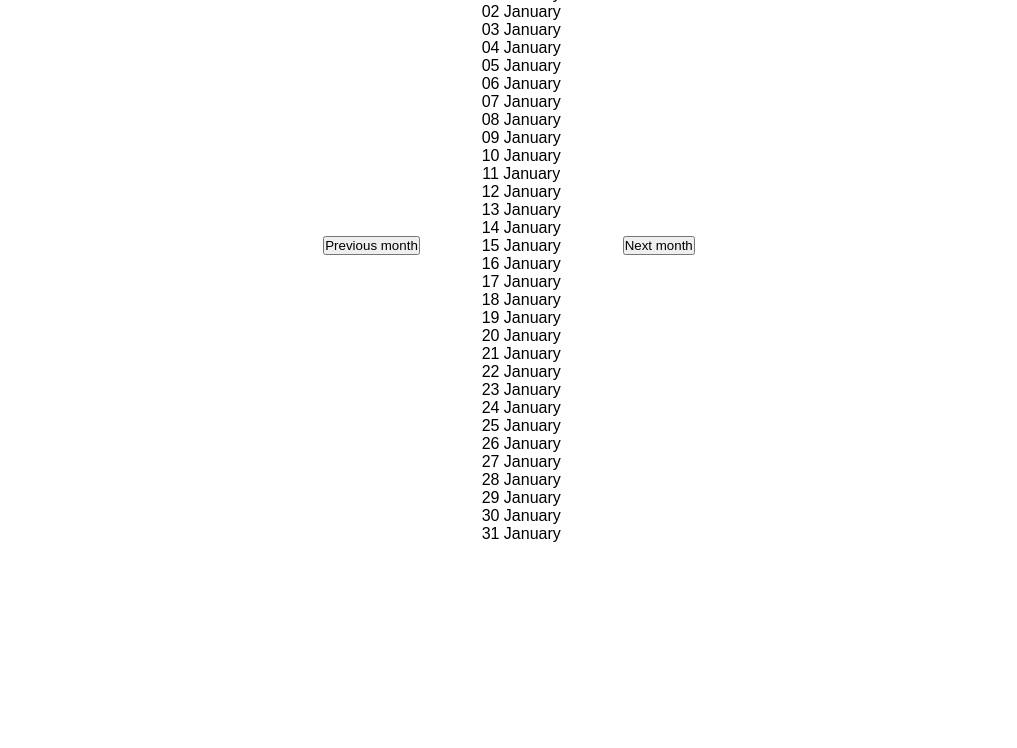
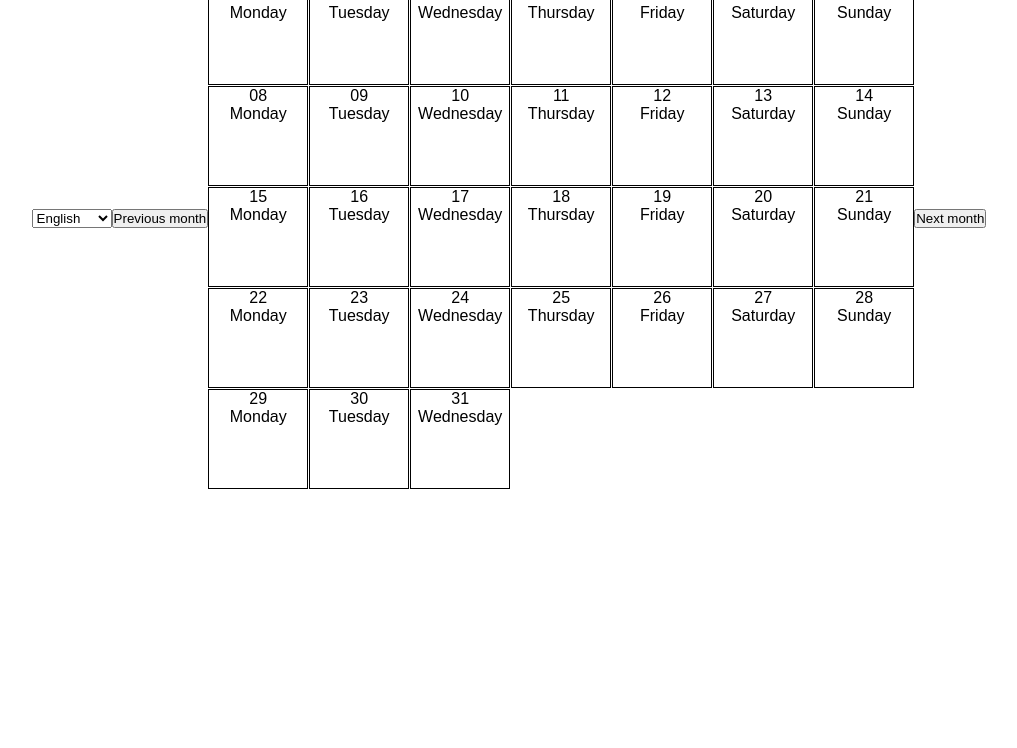
Before and after one commit to BenoitGaudieri/ajax-ex-calendar, a plain HTML site: page index.html in a window 1280 px wide. Shown: the part 52-800 px from the top of the page, without its empty margins (131-1148 px from the left). Drawn offline with nearby package versions, Linux system fonts and the light colour scheme; no server answers.

Commit message:
base grid style

```diff
--- a/css/index.css
+++ b/css/index.css
@@ -23,3 +23,20 @@ li.holiday {
 .month-list {
     list-style: none;
 }
+
+.month,
+.month-list {
+    text-transform: capitalize;
+}
+
+.month-list {
+    display: grid;
+    gap: 1px;
+    grid-template-columns: repeat(7, 100px);
+}
+
+.month-list li {
+    width: 100px;
+    height: 100px;
+    border: 1px solid #000;
+}
--- a/index.html
+++ b/index.html
@@ -4,7 +4,9 @@
 <head>
     <meta charset="UTF-8">
     <meta name="viewport" content="width=device-width, initial-scale=1.0">
-    <title>Title</title>
+    <title>Holiday Calendar 2018</title>
+    <!-- Shortcut icon -->
+    <link rel="shortcut icon" href="img/calendar.svg">
     <!-- Fontawesome -->
     <link rel="stylesheet" href="https://use.fontawesome.com/releases/v5.12.1/css/all.css"
         integrity="sha384-v8BU367qNbs/aIZIxuivaU55N5GPF89WBerHoGA4QTcbUjYiLQtKdrfXnqAcXyTv" crossorigin="anonymous">
@@ -16,6 +18,17 @@
 <body>
 
     <div class="container">
+
+        <select name="locale" id="locale-sel">
+            <option value="en">English</option>
+            <option value="it">Italian</option>
+            <option value="fr">French</option>
+            <option value="ja">Japanese</option>
+            <option value="es">Spanish</option>
+            <option value="el">Greek</option>
+            <option value="de">German</option>
+            <option value="zh-cn">Chinese</option>
+        </select>
 
         <button class="prev-month">Previous month</button>
 
@@ -36,7 +49,12 @@
     <!-- Template Handlebars -->
     <script id="day-template" type="text/x-handlebars-template">
         <li class="{{class}}" data-complete-date="{{completeDate}}">
-            {{day}}
+            <div class="day">
+                {{day}}
+            </div>
+            <div class="week">
+                {{week}}
+            </div>
         </li>
 
     </script>
--- a/js/index.js
+++ b/js/index.js
@@ -14,15 +14,22 @@ $(document).ready(function () {
      */
     // Start month
     var baseMonth = moment("2018-01-01");
+
+    // Button references
     var prevMonth = $(".prev-month");
     var nextMonth = $(".next-month");
+
+    // Selector reference
+    var selector = $("#locale-sel");
 
     // Init handlebars
     var source = $("#day-template").html();
     var template = Handlebars.compile(source);
 
+    // Generate calendar
     genCalendar(baseMonth, template);
 
+    // Buttons logic
     nextMonth.click(function () {
         changeMonth(baseMonth, template, "add");
     });
@@ -31,51 +38,60 @@ $(document).ready(function () {
         changeMonth(baseMonth, template, "subtract");
     });
 
+    // Selector logic
+
+    selector.change(() => {
+        changeLocale(baseMonth, $("#locale-sel option:selected").val());
+        genCalendar(baseMonth, template);
+    });
     //
 }); // end Doc ready
+
 /**
  * Functions
  */
 
-//  Stampa a schermo i giorni del mese
+//  Display days of the month
 function printMonth(template, date) {
-    // Numero giorni del mese
+    // Moment.js method to get days num
     var daysInMonth = date.daysInMonth();
 
-    // setta header
+    // Set header
     $("h1").html(date.format("MMMM YYYY"));
 
-    // Imposta data attribute data
+    // Set data-attr with date as reference for holiday display
     $(".month").attr("data-this-date", date.format("YYYY-MM-DD"));
 
-    // genera giorni mese
+    // Loop on all days num
     for (let i = 0; i < daysInMonth; i++) {
-        // genera data con moment js
+        // Format date with moment.js
         var thisDate = moment({
             year: date.year(),
             month: date.month(),
             day: i + 1,
         });
 
-        // imposta dati template
+        // set handlebars template
         var context = {
             class: "day",
-            day: thisDate.format("DD MMMM"),
+            day: thisDate.format("DD"),
+            week: thisDate.format("dddd"),
             completeDate: thisDate.format("YYYY-MM-DD"),
         };
 
-        // compilare e aggiungere template
+        // compile and append template
         var html = template(context);
         $(".month-list").append(html);
     }
 }
 
-// Ottieni e stampa festività
+// display holidays
 function printHoliday(date) {
     // chiamata API
     $.ajax({
         url: "https://flynn.boolean.careers/exercises/api/holidays",
         method: "GET",
+        // api params from the date
         data: {
             year: date.year(),
             month: date.month(),
@@ -83,14 +99,17 @@ function printHoliday(date) {
         success: function (res) {
             var holidays = res.response;
 
+            // loop through all the response
             for (let i = 0; i < holidays.length; i++) {
                 var thisHoliday = holidays[i];
 
-                // get attr with square brackets
+                // select the li with data-attr of the current holiday
+                // select data-attr with square brackets
                 var listItem = $(
                     "li[data-complete-date='" + thisHoliday.date + "']"
                 );
 
+                // if is part of the response then it is holiday
                 if (listItem) {
                     listItem.addClass("holiday");
                     listItem.text(listItem.text() + "- " + thisHoliday.name);
@@ -103,15 +122,26 @@ function printHoliday(date) {
     });
 }
 
+// Calendar generator
 function genCalendar(baseMonth, template) {
+    // clear previous display
     $(".month-list").html("");
-    // display giorni
+
+    // display days
     printMonth(template, baseMonth);
 
-    // ottieni festività mese corrente
+    // get holidays
     printHoliday(baseMonth);
+
+    // TODO: add baseMonth controller that turns off the buttons
 }
 
+/**
+ * Change month using moment.js method based on the type of operation passed
+ * @param {momentObj} baseMonth
+ * @param {handlebars template} template
+ * @param {operation} string
+ */
 function changeMonth(baseMonth, template, operation) {
     if (operation === "add") {
         if (baseMonth.month() != 11) {
@@ -128,3 +158,13 @@ function changeMonth(baseMonth, template, operation) {
     }
     genCalendar(baseMonth, template);
 }
+
+/**
+ * Change locale
+ * @param {baseMonth}
+ * @param {locale}
+ */
+function changeLocale(baseMonth, locale = "en") {
+    baseMonth.locale(locale);
+    moment.locale(locale);
+}
```
Also changed, not shown: img/calendar.svg (added).
